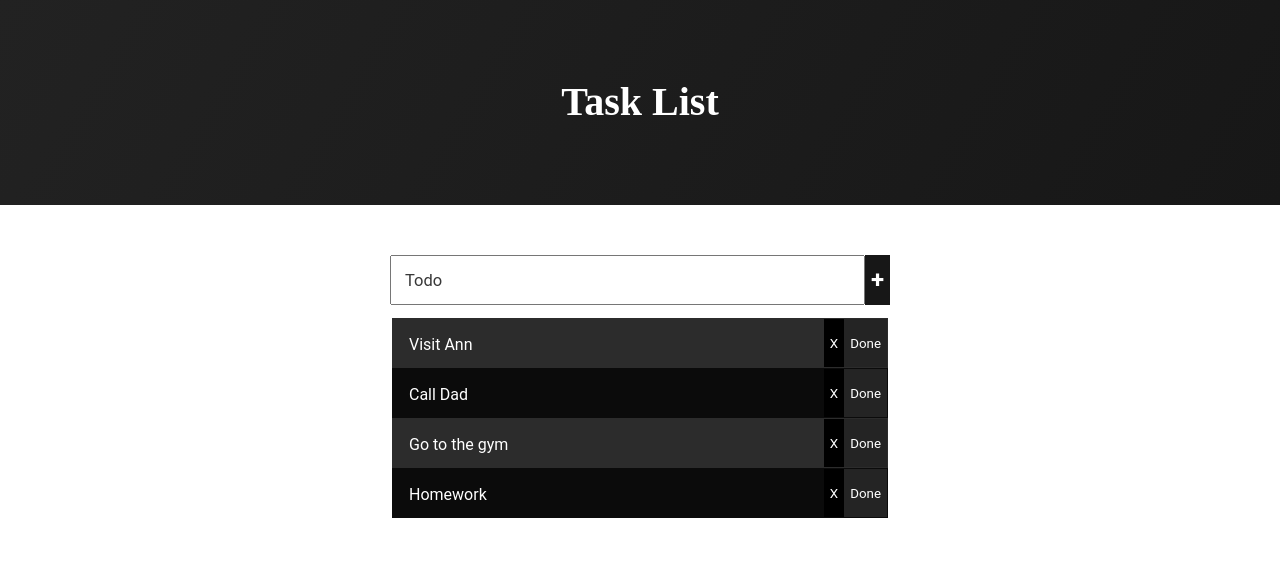
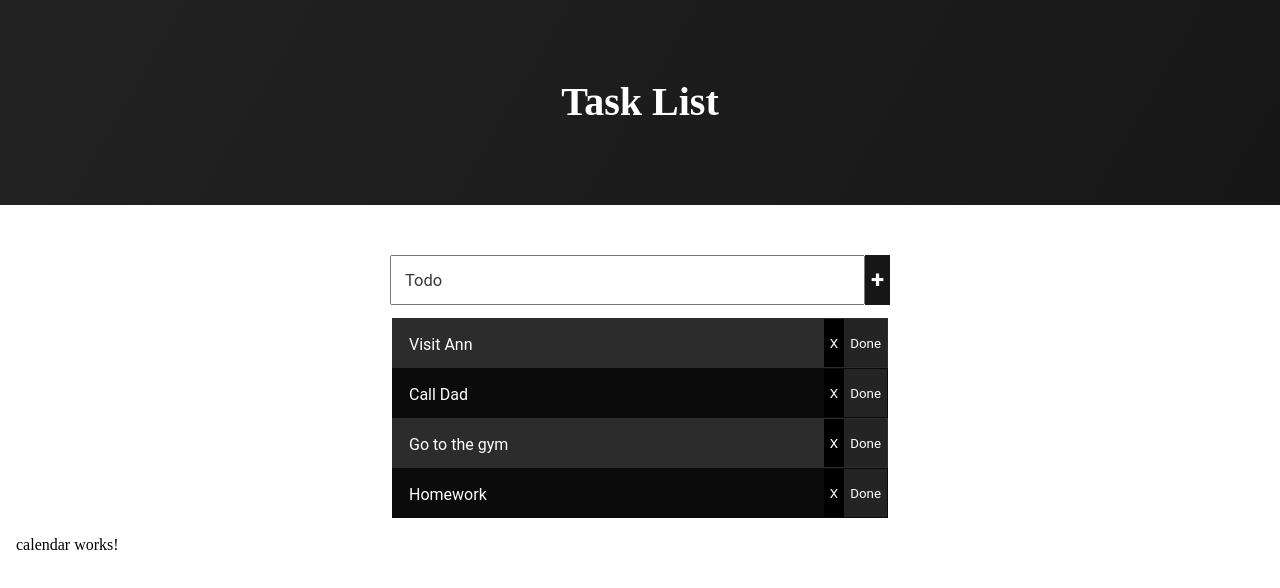
Before and after one commit to JeromeNL/angular-udemy, an Angular app: page / in a window 1280 px wide. Shown: the top 588 px of the page. Built offline with nearby package versions, Linux system fonts and the light colour scheme.

Commit message:
24. Calendar module and component

```diff
--- a/src/app/app.component.html
+++ b/src/app/app.component.html
@@ -2,4 +2,5 @@
 
 <body>
   <app-task-list></app-task-list>
+  <app-calendar></app-calendar>
 </body>
--- a/src/app/app.module.ts
+++ b/src/app/app.module.ts
@@ -4,6 +4,7 @@
 import { AppRoutingModule } from './app-routing.module';
 import { AppComponent } from './app.component';
 import { TaskListModule} from "./task-list/task-list.module";
+import { CalendarModule } from "./calendar/calendar.module";
 
 @NgModule({
   declarations: [
@@ -12,7 +13,8 @@
   imports: [
     BrowserModule,
     AppRoutingModule,
-    TaskListModule
+    TaskListModule,
+    CalendarModule
   ],
   providers: [],
   bootstrap: [AppComponent]
--- /dev/null
+++ b/src/app/calendar/calendar.component.html
@@ -0,0 +1 @@
+<p>calendar works!</p>
--- /dev/null
+++ b/src/app/calendar/calendar.module.ts
@@ -0,0 +1,17 @@
+import { NgModule } from '@angular/core';
+import { CommonModule } from '@angular/common';
+import { CalendarComponent } from './calendar.component';
+
+
+
+@NgModule({
+  declarations: [
+    CalendarComponent
+  ],
+  imports: [
+    CommonModule
+  ], exports: [
+    CalendarComponent
+  ]
+})
+export class CalendarModule { }
```
Also changed, not shown: src/app/calendar/calendar.component.ts (added, +10 -0 lines), src/app/calendar/calendar.component.css (added), 1 other file (tests, documents, lock files or other folders).
